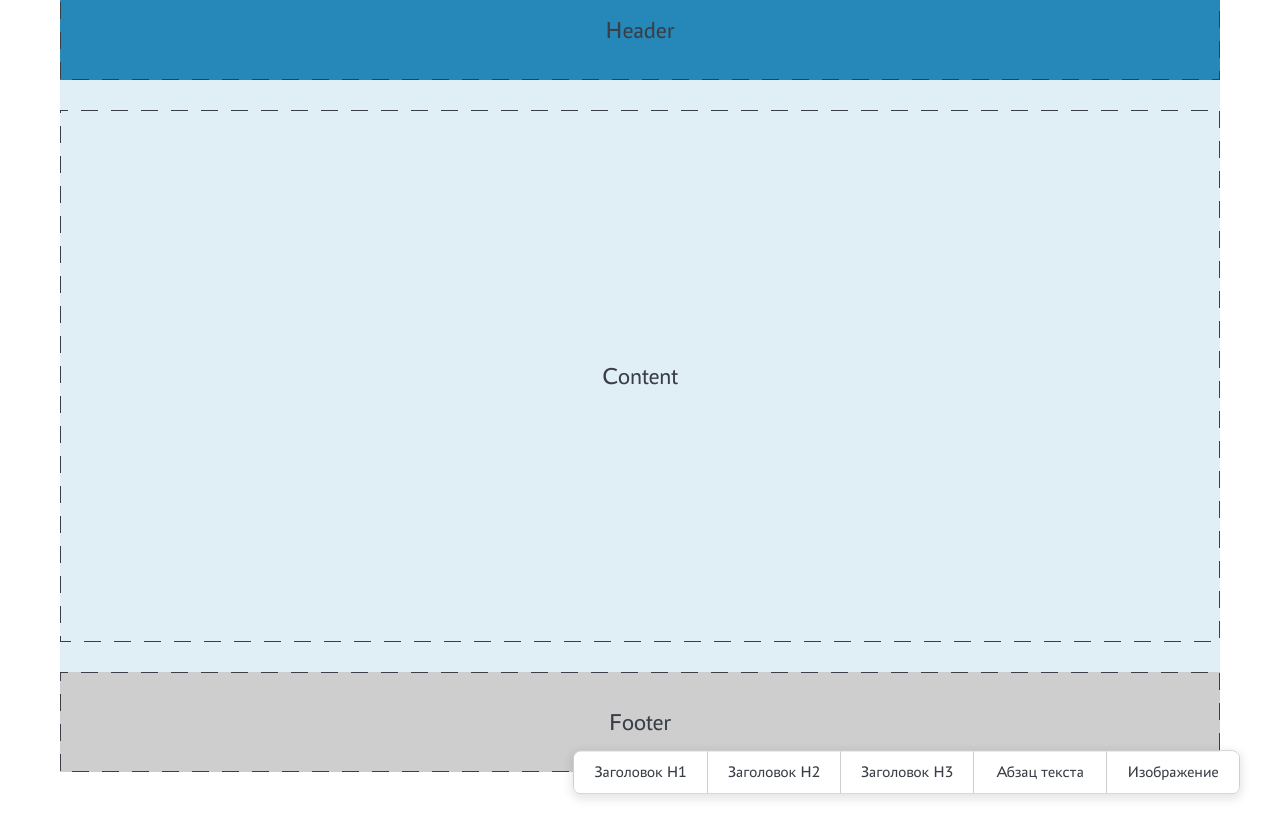
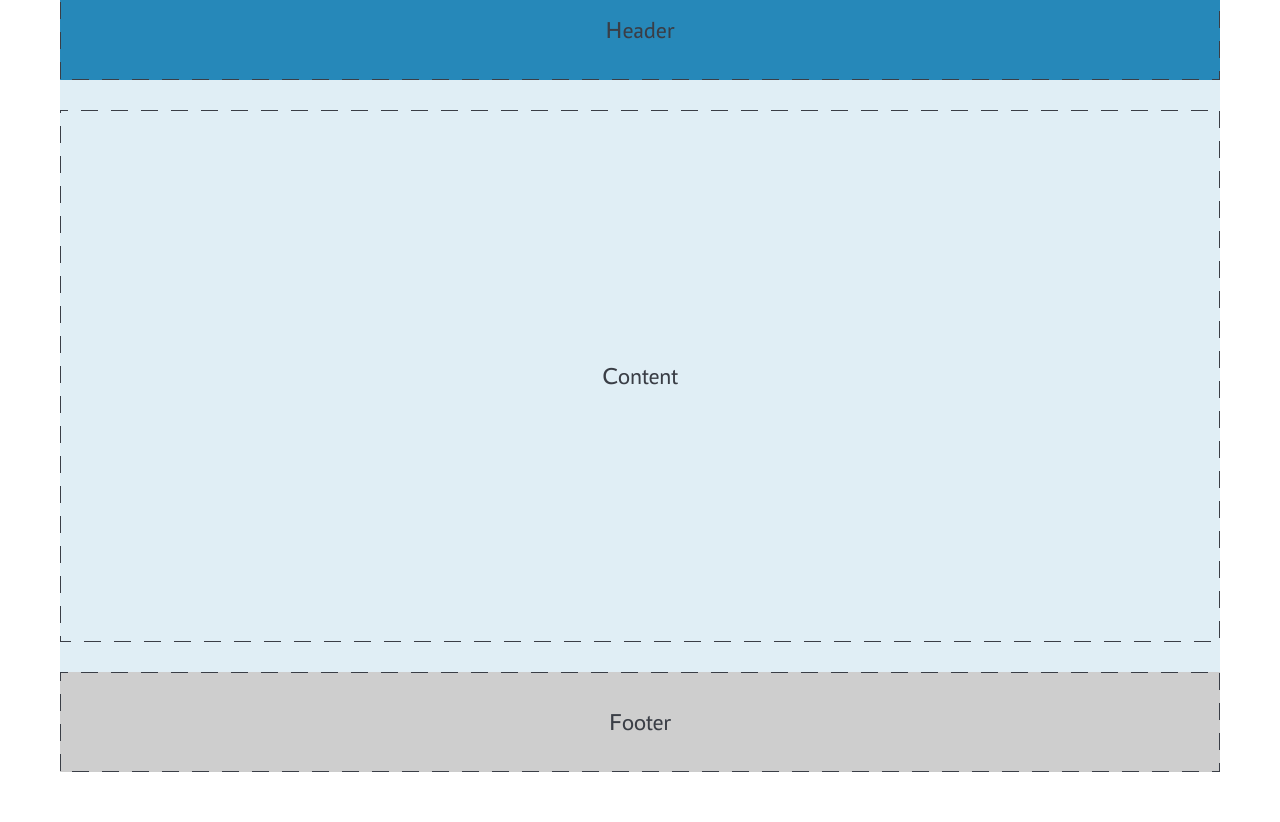
Before and after one commit to Safe-Mode-Ex/site-builder, a React (Vite) app: page / in a window 1280 px wide. Shown: the part 435-1257 px from the top of the page. Built offline with nearby package versions, Linux system fonts and the light colour scheme.

Commit message:
Оживит футер

```diff
--- a/src/components/add-button/add-button.jsx
+++ b/src/components/add-button/add-button.jsx
@@ -1,7 +1,7 @@
-function AddButton({ isEditMode, setIsEditMode }) {
+function AddButton({ setIsEditMode }) {
   const clickButtonHandler = (evt) => {
     evt.preventDefault();
-    setIsEditMode(!isEditMode);
+    setIsEditMode(isEditMode => !isEditMode);
   };
 
   return (
--- /dev/null
+++ b/src/components/edit/edit.jsx
@@ -0,0 +1,20 @@
+import { useState } from 'react';
+import AddButton from '../add-button/add-button';
+import ChoseElement from '../chose-element/chose-element';
+
+function Edit({ setElements }) {
+  const [isEditMode, setIsEditMode] = useState(false);
+  return (
+    <>
+      <AddButton setIsEditMode={setIsEditMode} />
+
+      {isEditMode &&
+        <ChoseElement
+          setIsEditMode={setIsEditMode}
+          setElements={setElements}
+        />}
+    </>
+  );
+}
+
+export default Edit;
--- /dev/null
+++ b/src/components/elements-list/elements-list.jsx
@@ -0,0 +1,15 @@
+import Element from '../element/element';
+
+function ElementsList({ elements, setElements }) {
+  return (
+    elements.map((element, index) =>
+      <Element
+        key={element + index}
+        index={index}
+        typeValue={element}
+        setElements={setElements}
+      />)
+  );
+}
+
+export default ElementsList;
--- a/src/components/footer/footer.jsx
+++ b/src/components/footer/footer.jsx
@@ -1,31 +1,25 @@
+import { useState } from 'react';
+import Edit from '../edit/edit';
+import classNames from 'classnames';
+import ElementsList from '../elements-list/elements-list';
+
 function Footer() {
+  const [elements, setElements] = useState([]);
+
   return (
-    <footer className="footer footer--empty">
-      <p className="placeholder">Footer</p>
-      <button type="button" className="add-btn">
-        <svg
-          xmlns="http://www.w3.org/2000/svg"
-          width="40"
-          height="40"
-          viewBox="0 0 40 40"
-          fill="none"
-        >
-          <path
-            fillRule="evenodd"
-            clipRule="evenodd"
-            d="M0 20C0 8.96 8.96 0 20 0C31.04 0 40 8.96 40 20C40 31.04 31.04 40 20 40C8.96 40 0 31.04 0 20ZM22 22H30V18H22V9.99999H18V18H10V22H18V30H22V22Z"
-            fill="#80CCF0"
-          />
-        </svg>
-      </button>
+    <footer className={classNames(
+      'footer',
+      { 'footer--empty': !elements.length }
+    )}>
+      {elements.length ?
+        (
+          <div className="footer__elements-wrapper">
+            <ElementsList elements={elements} setElements={setElements} />
+          </div>
+        ) :
+          <p className="placeholder">Footer</p>}
 
-      <div className="choose-elem">
-        <button type="button" className="choose-elem__btn">Заголовок H1</button>
-        <button type="button" className="choose-elem__btn">Заголовок H2</button>
-        <button type="button" className="choose-elem__btn">Заголовок H3</button>
-        <button type="button" className="choose-elem__btn">Абзац текста</button>
-        <button type="button" className="choose-elem__btn">Изображение</button>
-      </div>
+      <Edit setElements={setElements} />
     </footer>
   );
 }
--- a/src/components/header/header.jsx
+++ b/src/components/header/header.jsx
@@ -1,11 +1,9 @@
 import { useState } from 'react';
-import AddButton from '../add-button/add-button';
-import ChoseElement from '../chose-element/chose-element';
-import Element from '../element/element';
 import classNames from 'classnames';
+import Edit from '../edit/edit';
+import ElementsList from '../elements-list/elements-list';
 
 function Header() {
-  const [isEditMode, setIsEditMode] = useState(false);
   const [elements, setElements] = useState([]);
 
   return (
@@ -16,24 +14,12 @@ function Header() {
       {elements.length ?
         (
           <div className="header__elements-wrapper">
-            {elements.map((element, index) =>
-              <Element
-                key={element + index}
-                index={index}
-                typeValue={element}
-                setElements={setElements}
-              />)}
+            <ElementsList elements={elements} setElements={setElements} />
           </div>
         ) :
           <p className="placeholder">Header</p>}
 
-      <AddButton isEditMode={isEditMode} setIsEditMode={setIsEditMode} />
-
-      {isEditMode &&
-        <ChoseElement
-          setIsEditMode={setIsEditMode}
-          setElements={setElements}
-        />}
+      <Edit setElements={setElements} />
     </header>
   );
 }
```
